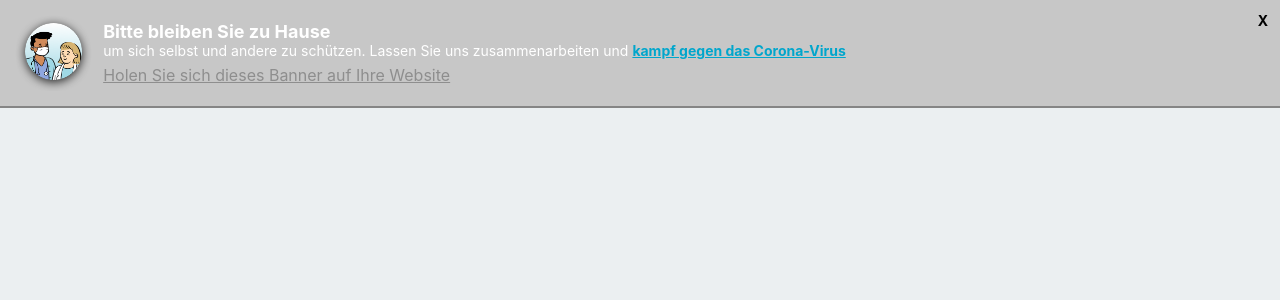
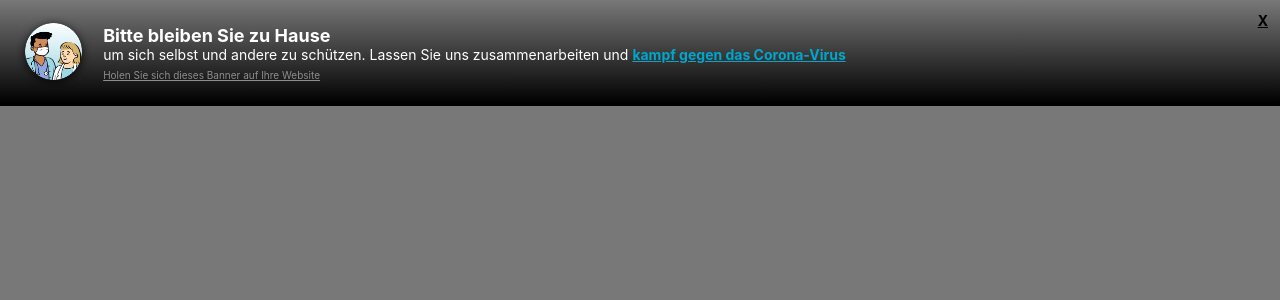
Before and after one commit to masone/stayathomebanner, a Next.js app: page /de-ch in a window 1280 px wide. Shown: the top 300 px of the page. Built offline with nearby package versions, Linux system fonts and the light colour scheme.

Commit message:
gradient background

```diff
--- a/pages/[locale].jsx
+++ b/pages/[locale].jsx
@@ -11,16 +11,23 @@ function Widget({ title, text, url, link, getBanner }) {
         <div className="container-text">
           <span className="text-title">{title}</span>
           <div className="text-info">
-            {text ? <div>{text}&nbsp;</div> : null}
+            {text ? <>{text}&nbsp;</> : null}
             {url ? (
-              <a href={url} target="__blank">
+              <a href={url} target="__blank" rel="noopener noreferrer">
                 {link}
               </a>
             ) : null}
           </div>
-          <a href={""} target="__blank" className="get-banner">
-            {getBanner}
-          </a>
+          {getBanner ? (
+            <a
+              className="get-banner"
+              href="https://stayathomebanner.com"
+              target="__blank"
+              rel="noopener noreferrer"
+            >
+              {getBanner}
+            </a>
+          ) : null}
         </div>
       </div>
       <a
--- a/widget.css
+++ b/widget.css
@@ -1,5 +1,5 @@
 body {
-  background: #EBEFF1;
+  background: #787878;
   font-family: -apple-system,BlinkMacSystemFont,"Segoe UI",Roboto,Oxygen-Sans,Ubuntu,Cantarell,"Helvetica Neue",sans-serif;
   margin: 0;
 }
@@ -12,6 +12,11 @@ h1 {
 a {
   font-weight: bold;
   color: #00a6cc;
+  text-decoration: underline;
+}
+
+a:hover {
+  opacity: 0.8;
 }
 
 .wrapper {
@@ -24,8 +29,8 @@ a {
 
 .main-container {
   display: flex;
-  background-color: rgb(199, 199, 199);
-  border-bottom: 2px solid #858585;
+  background-color: #787878;
+  background-image: linear-gradient(to bottom, #787878, #000000 98%);
 }
 
 .container {
@@ -69,6 +74,7 @@ a {
   color: #8e8e8e;
   font-weight: normal;
   padding-top: 6px;
+  font-size: 10px;
 }
 
 .close {
```
